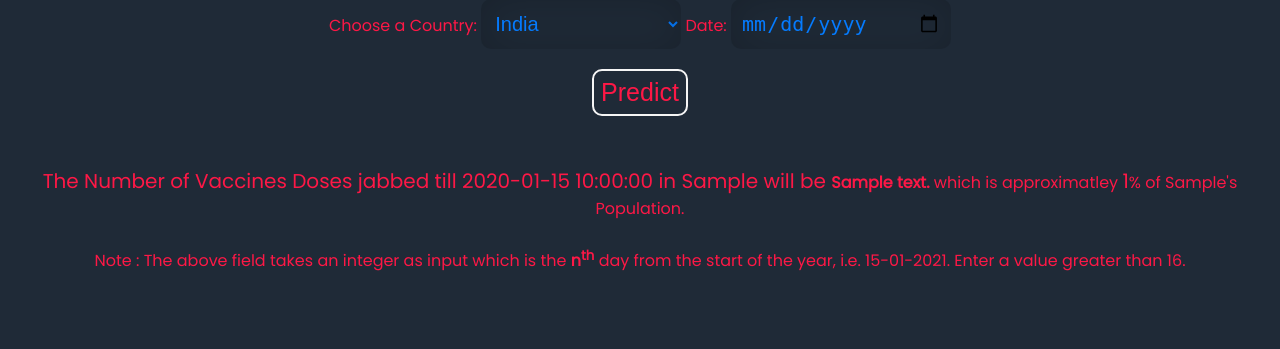
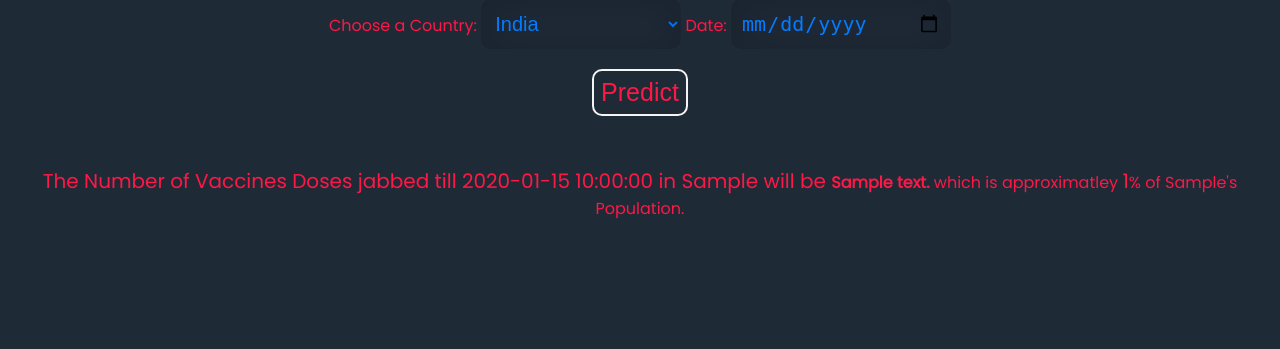
Before and after one commit to s0uravpandey/CoviDB_ML, a Flask app: template templates/vaccine_Prediction_final.html in a window 1280 px wide. Shown: the part 101-450 px from the top of the page. Run offline with Flask 2, Linux system fonts and the light colour scheme; the template is opened without the code that fills it: most values are stand-ins (such as "Sample title", 1, 10 or a date in 2020); parts of the project's set-up code (start-up, migrations or seed data) failed here and were passed over.

Commit message:
Update vaccine_Prediction_final.html

```diff
--- a/templates/vaccine_Prediction_final.html
+++ b/templates/vaccine_Prediction_final.html
@@ -81,6 +81,7 @@
         <select name="country" id="country" required>
           <option value="India">India</option>
           <option value="France">France</option>
+          <option value="Australia">Australia</option>
         </select>
     	<label for="prediction_date">Date:</label>
         <input type="date" id="prediction_date" name="prediction_date" required><br>
@@ -92,9 +93,6 @@
    <span id="out">The Number of Vaccines Doses jabbed till {{ prediction_date }} in {{ form_country }} will be </span><b>{{ prediction_text }} </b> which is approximatley <span>
    {{ prediction_percent }}</span>% of {{ form_country }}'s Population.</div>
    <br>
-   <div class="info">
-     Note : The above field takes an integer as input which is the <b>n<sup>th</sup></b> day from the start of the year, i.e. 15-01-2021. Enter a value greater than 16.
-   </div>
  </div>
 <!--  <script>
    document.getElementById('btnsend').addEventListener('click', (e) => {
```
